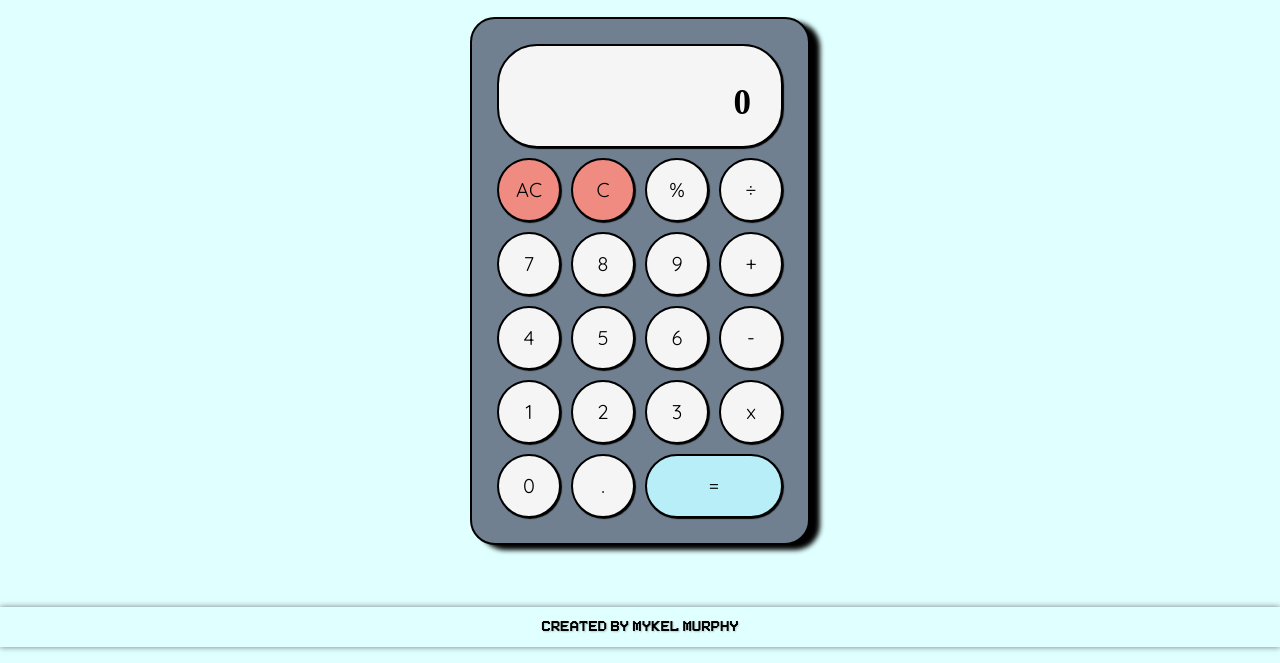
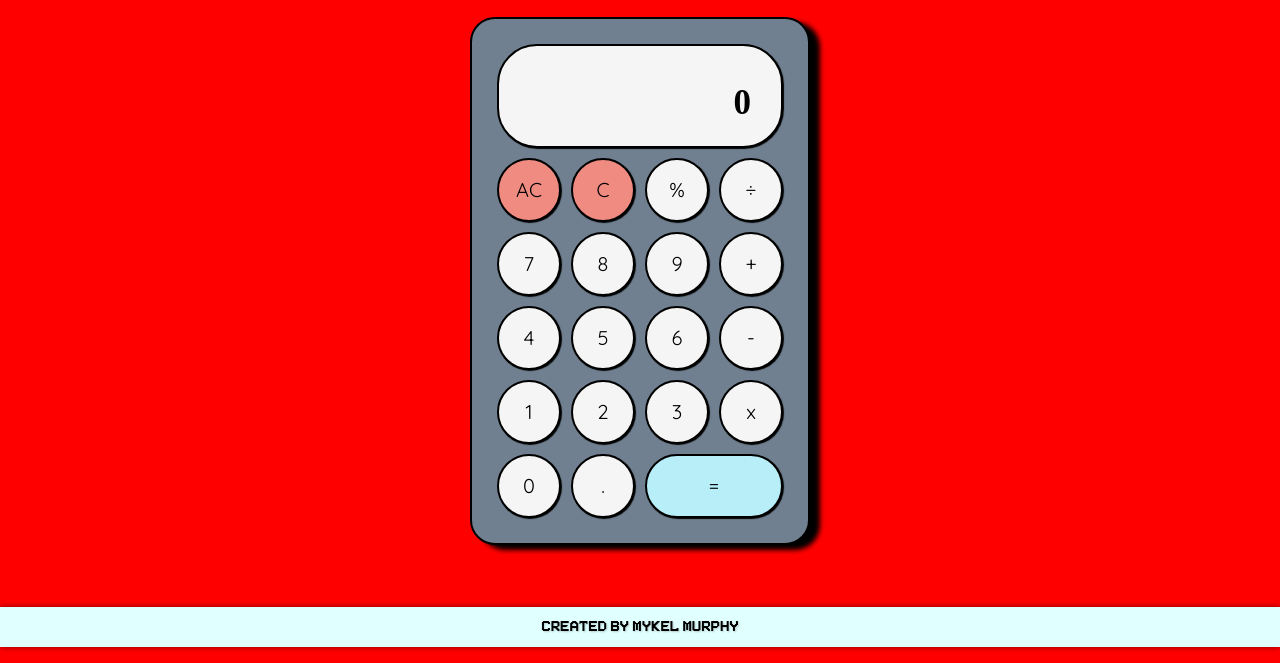
Before and after one commit to mykelkyle/calculator, a plain HTML site: page index.html in a window 1280 px wide. Shown: the part 153-816 px from the top of the page. Drawn offline with Linux system fonts and the light colour scheme.

Commit message:
Update stylesheet.css

```diff
--- a/stylesheet.css
+++ b/stylesheet.css
@@ -9,7 +9,7 @@ body {
   flex-direction: column;
   justify-content: center;
   align-items: center;
-  background-color: lightcyan;
+  background-color: red
 }
 
 h1 {
```
